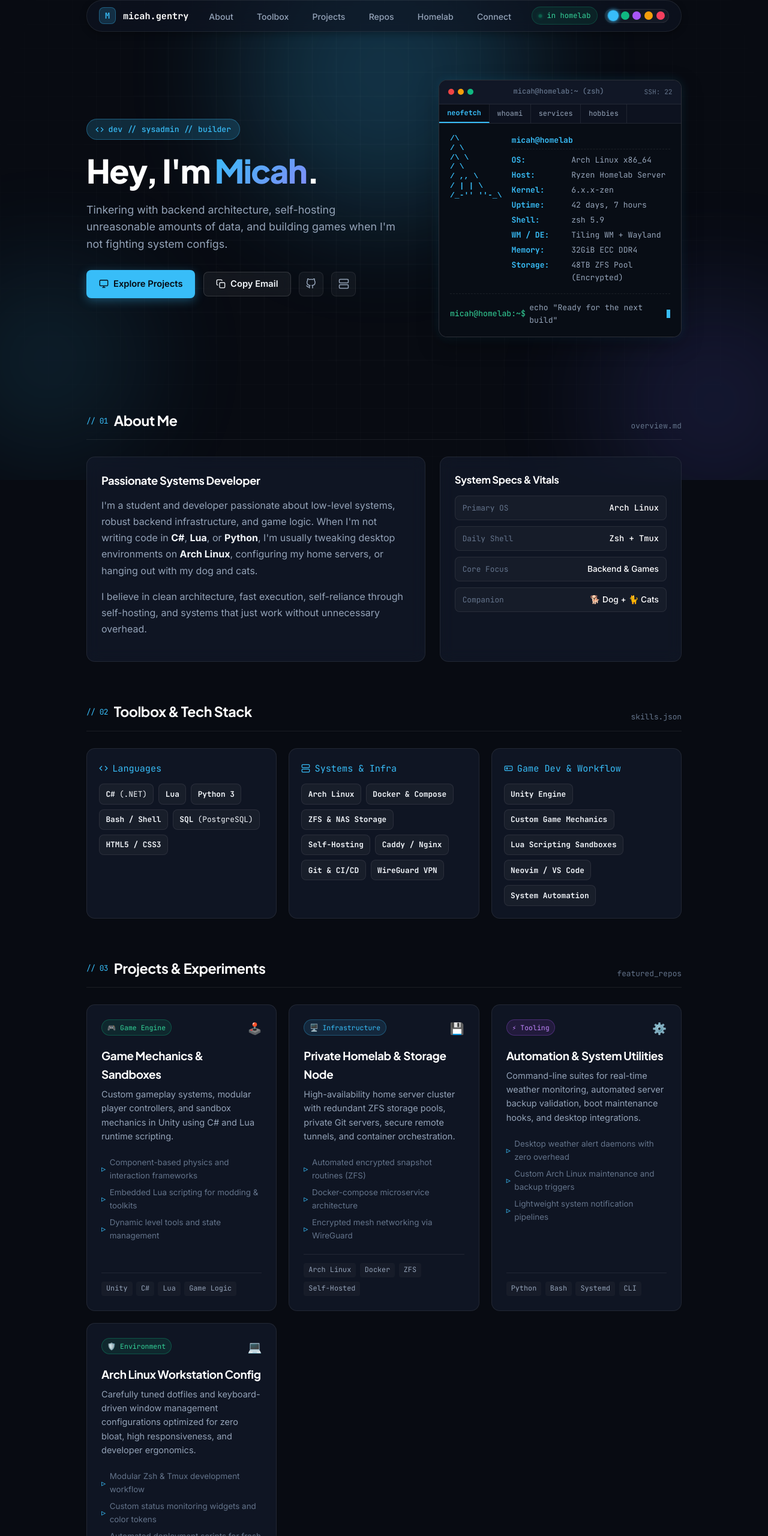
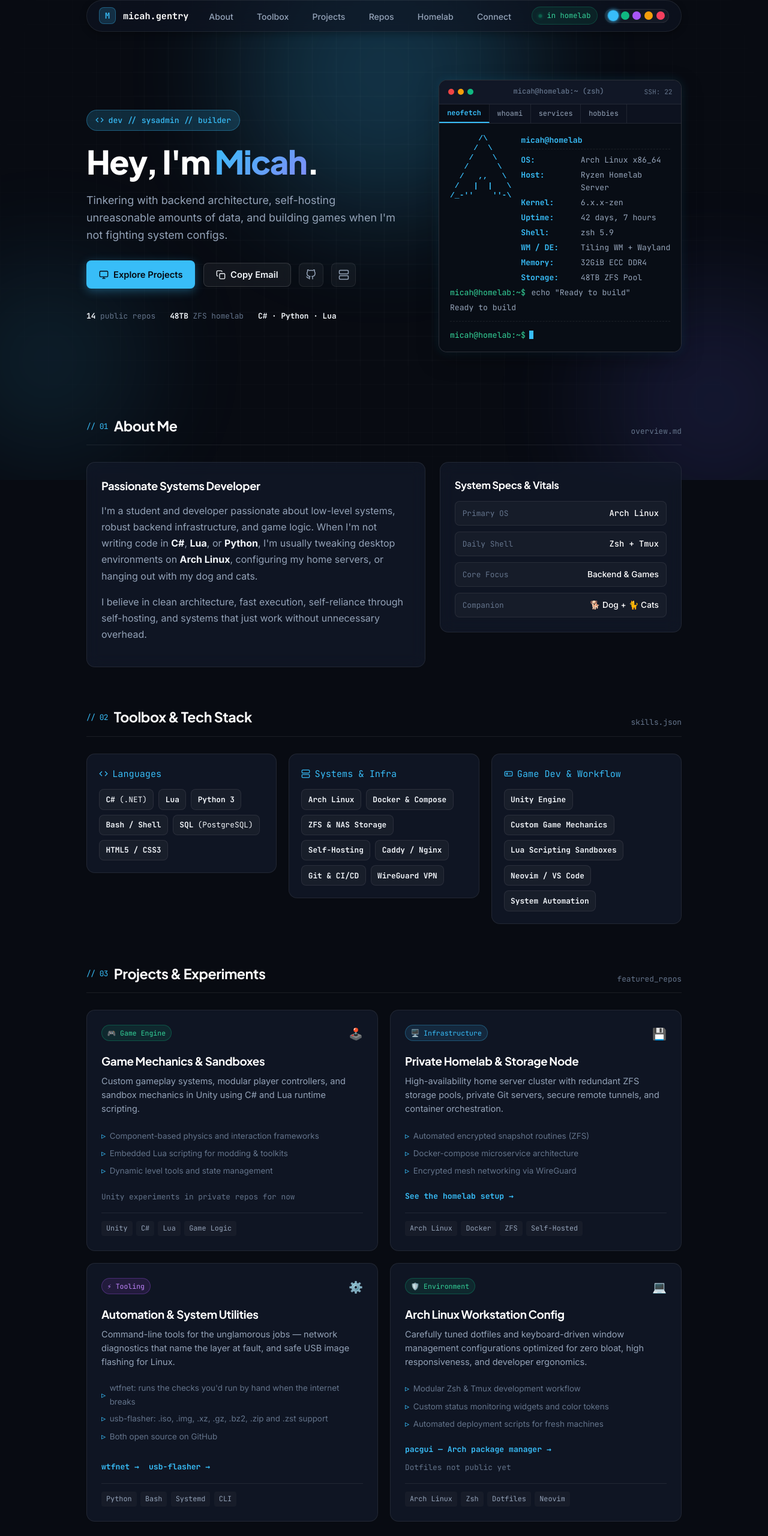
Before and after one commit to micahgen2/micahgen2.github.io, a plain HTML site: page index.html in a window 1280 px wide. Shown: the top 2560 px of the page at 60% size. Drawn offline with Linux system fonts and the light colour scheme.

Commit message:
Fix hero terminal, project cards, repo metadata, and unverified claims

```diff
--- a/index.html
+++ b/index.html
@@ -376,7 +376,7 @@
        HERO SECTION
        ========================================================================== */
     .hero {
-      padding: 2.5rem 0 3.5rem;
+      padding: 2.5rem 0 2.5rem;
       display: grid;
       grid-template-columns: 1.15fr 0.85fr;
       gap: 2.5rem;
@@ -424,6 +424,21 @@
       align-items: center;
       gap: 0.85rem;
       margin-top: 0.5rem;
+    }
+
+    .hero-stats {
+      display: flex;
+      flex-wrap: wrap;
+      gap: 0.5rem 1.5rem;
+      margin-top: 0.9rem;
+      font-family: var(--font-mono);
+      font-size: 0.8rem;
+      color: var(--text-dim);
+    }
+
+    .hero-stats strong {
+      color: var(--text-main);
+      font-weight: 600;
     }
 
     .btn {
@@ -645,6 +660,7 @@
       display: grid;
       grid-template-columns: 1.4fr 1fr;
       gap: 1.5rem;
+      align-items: start;
     }
 
     .card {
@@ -719,6 +735,7 @@
       display: grid;
       grid-template-columns: repeat(auto-fit, minmax(300px, 1fr));
       gap: 1.25rem;
+      align-items: start;
     }
 
     .stack-category {
@@ -774,6 +791,10 @@
       gap: 1.25rem;
     }
 
+    .project-grid--two {
+      grid-template-columns: repeat(2, minmax(0, 1fr));
+    }
+
     .project-card {
       background: var(--bg-card);
       border: 1px solid var(--border-subtle);
@@ -881,6 +902,25 @@
       border-radius: 4px;
       background: rgba(255, 255, 255, 0.03);
       color: var(--text-muted);
+    }
+
+    .project-links {
+      display: flex;
+      flex-wrap: wrap;
+      gap: 0.5rem 1rem;
+      margin-bottom: 1rem;
+    }
+
+    .project-links a {
+      font-family: var(--font-mono);
+      font-size: 0.82rem;
+      font-weight: 600;
+    }
+
+    .project-links .muted-note {
+      font-family: var(--font-mono);
+      font-size: 0.8rem;
+      color: var(--text-dim);
     }
 
     /* ==========================================================================
@@ -1271,6 +1311,13 @@
       outline-offset: 2px;
     }
 
+    .repo-meta {
+      font-family: var(--font-mono);
+      font-size: 0.74rem;
+      color: var(--text-dim);
+      margin-bottom: 0.75rem;
+    }
+
     .repo-link {
       display: inline-flex;
       align-items: center;
@@ -1394,6 +1441,12 @@
                 <line x1="6" y1="18" x2="6.01" y2="18"></line>
               </svg>
             </a>
+          </div>
+
+          <div class="hero-stats">
+            <span><strong>14</strong> public repos</span>
+            <span><strong>48TB</strong> ZFS homelab</span>
+            <span><strong>C# · Python · Lua</strong></span>
           </div>
         </div>
 
@@ -1540,7 +1593,7 @@
           <span style="font-family: var(--font-mono); font-size: 0.8rem; color: var(--text-dim);">featured_repos</span>
         </div>
 
-        <div class="project-grid">
+        <div class="project-grid project-grid--two">
           <!-- Project 1: Game Dev -->
           <article class="project-card">
             <div>
@@ -1558,12 +1611,17 @@
                 <li>Dynamic level tools and state management</li>
               </ul>
             </div>
+            <div>
+              <div class="project-links">
+                <span class="muted-note">Unity experiments in private repos for now</span>
+              </div>
               <div class="project-tags">
                 <span class="project-tag">Unity</span>
                 <span class="project-tag">C#</span>
                 <span class="project-tag">Lua</span>
                 <span class="project-tag">Game Logic</span>
               </div>
+            </div>
           </article>
 
           <!-- Project 2: Home Server & Storage -->
@@ -1583,12 +1641,17 @@
                 <li>Encrypted mesh networking via WireGuard</li>
               </ul>
             </div>
+            <div>
+              <div class="project-links">
+                <a href="#homelab">See the homelab setup &rarr;</a>
+              </div>
               <div class="project-tags">
                 <span class="project-tag">Arch Linux</span>
                 <span class="project-tag">Docker</span>
                 <span class="project-tag">ZFS</span>
                 <span class="project-tag">Self-Hosted</span>
               </div>
+            </div>
           </article>
 
           <!-- Project 3: Automation & Utilities -->
@@ -1600,13 +1663,18 @@
               </div>
               <h3 class="project-title">Automation & System Utilities</h3>
               <p class="project-desc">
-                Command-line suites for real-time weather monitoring, automated server backup validation, boot maintenance hooks, and desktop integrations.
+                Command-line tools for the unglamorous jobs — network diagnostics that name the layer at fault, and safe USB image flashing for Linux.
               </p>
               <ul class="project-features">
-                <li>Desktop weather alert daemons with zero overhead</li>
-                <li>Custom Arch Linux maintenance and backup triggers</li>
-                <li>Lightweight system notification pipelines</li>
+                <li>wtfnet: runs the checks you'd run by hand when the internet breaks</li>
+                <li>usb-flasher: .iso, .img, .xz, .gz, .bz2, .zip and .zst support</li>
+                <li>Both open source on GitHub</li>
               </ul>
+            </div>
+            <div>
+              <div class="project-links">
+                <a href="https://github.com/micahgen2/wtfnet" target="_blank" rel="noopener noreferrer">wtfnet &rarr;</a>
+                <a href="https://github.com/micahgen2/usb-flasher" target="_blank" rel="noopener noreferrer">usb-flasher &rarr;</a>
               </div>
               <div class="project-tags">
                 <span class="project-tag">Python</span>
@@ -1614,6 +1682,7 @@
                 <span class="project-tag">Systemd</span>
                 <span class="project-tag">CLI</span>
               </div>
+            </div>
           </article>
 
           <!-- Project 4: Dotfiles & Environment -->
@@ -1633,11 +1702,17 @@
                 <li>Automated deployment scripts for fresh machines</li>
               </ul>
             </div>
+            <div>
+              <div class="project-links">
+                <a href="https://github.com/micahgen2/pacgui" target="_blank" rel="noopener noreferrer">pacgui — Arch package manager &rarr;</a>
+                <span class="muted-note">Dotfiles not public yet</span>
+              </div>
               <div class="project-tags">
                 <span class="project-tag">Arch Linux</span>
                 <span class="project-tag">Zsh</span>
                 <span class="project-tag">Dotfiles</span>
                 <span class="project-tag">Neovim</span>
+              </div>
             </div>
           </article>
         </div>
@@ -1663,6 +1738,7 @@
               <p class="project-desc">
                 Windows Terminal Emulator with Linux command emulation written in C# (.NET 10).
               </p>
+              <div class="repo-meta">Updated Sep 5, 2026 · ★ 0</div>
             </div>
             <div>
               <a class="repo-link" href="https://github.com/micahgen2/WinLinuxTerm" target="_blank" rel="noopener noreferrer">View on GitHub &rarr;</a>
@@ -1684,6 +1760,7 @@
               <p class="project-desc">
                 Modern GTK4 / Libadwaita graphical package manager for Arch Linux &amp; ALPM distributions.
               </p>
+              <div class="repo-meta">Updated Aug 28, 2026 · ★ 0</div>
             </div>
             <div>
               <a class="repo-link" href="https://github.com/micahgen2/pacgui" target="_blank" rel="noopener noreferrer">View on GitHub &rarr;</a>
@@ -1705,6 +1782,7 @@
               <p class="project-desc">
                 Modern, high-performance system monitor written in C# with an Avalonia desktop GUI, Spectre.Console TUI, and embedded web dashboard.
               </p>
+              <div class="repo-meta">Updated Aug 13, 2026 · ★ 0</div>
             </div>
             <div>
               <a class="repo-link" href="https://github.com/micahgen2/SysMonCSharp" target="_blank" rel="noopener noreferrer">View on GitHub &rarr;</a>
@@ -1726,6 +1804,7 @@
               <p class="project-desc">
                 High-performance, safe USB disk image flasher for Linux supporting .iso, .img, .xz, .gz, .bz2, .zip, and .zst.
               </p>
+              <div class="repo-meta">Updated Aug 22, 2026 · ★ 0</div>
             </div>
             <div>
               <a class="repo-link" href="https://github.com/micahgen2/usb-flasher" target="_blank" rel="noopener noreferrer">View on GitHub &rarr;</a>
@@ -1747,6 +1826,7 @@
               <p class="project-desc">
                 A custom Discord client, built from scratch.
               </p>
+              <div class="repo-meta">Updated Aug 30, 2026 · ★ 0</div>
             </div>
             <div>
               <a class="repo-link" href="https://github.com/micahgen2/aethercord" target="_blank" rel="noopener noreferrer">View on GitHub &rarr;</a>
@@ -1768,6 +1848,7 @@
               <p class="project-desc">
                 A network diagnostic battery with an attitude problem. Runs the checks you would run by hand when the internet is broken, shows the exact command and raw output, and names the layer most likely at fault.
               </p>
+              <div class="repo-meta">Updated Oct 24, 2026 · ★ 0</div>
             </div>
             <div>
               <a class="repo-link" href="https://github.com/micahgen2/wtfnet" target="_blank" rel="noopener noreferrer">View on GitHub &rarr;</a>
@@ -1789,6 +1870,7 @@
               <p class="project-desc">
                 A custom, distraction-free, privacy-friendly YouTube desktop client. Ad-free via Invidious and Piped proxies, with a Zen Mode that hides recommendations, sidebars, and comments.
               </p>
+              <div class="repo-meta">Updated Sep 6, 2026 · ★ 0</div>
             </div>
             <div>
               <a class="repo-link" href="https://github.com/micahgen2/zentube-desktop" target="_blank" rel="noopener noreferrer">View on GitHub &rarr;</a>
@@ -1810,6 +1892,7 @@
               <p class="project-desc">
                 A modern, dark-themed custom Spotify client with direct in-browser playback via the official Spotify Web Playback SDK and zero-backend PKCE auth.
               </p>
+              <div class="repo-meta">Updated Sep 2, 2026 · ★ 0</div>
             </div>
             <div>
               <a class="repo-link" href="https://github.com/micahgen2/aether-spotify" target="_blank" rel="noopener noreferrer">View on GitHub &rarr;</a>
@@ -1831,6 +1914,7 @@
               <p class="project-desc">
                 Windows desktop system monitor written in C#. Live CPU, memory, disk, and network cards with sparklines, plus a process list, in a dark WinForms UI.
               </p>
+              <div class="repo-meta">Updated Aug 29, 2026 · ★ 0</div>
             </div>
             <div>
               <a class="repo-link" href="https://github.com/micahgen2/SysMon" target="_blank" rel="noopener noreferrer">View on GitHub &rarr;</a>
@@ -1852,6 +1936,7 @@
               <p class="project-desc">
                 iOS app that finds historical App Store builds, downloads authentic .ipa files directly from Apple CDN servers, and installs them on-device with no computer needed.
               </p>
+              <div class="repo-meta">Updated Aug 18, 2026 · ★ 0</div>
             </div>
             <div>
               <a class="repo-link" href="https://github.com/micahgen2/LegacyAppInstaller" target="_blank" rel="noopener noreferrer">View on GitHub &rarr;</a>
@@ -1859,6 +1944,28 @@
                 <span class="project-tag">Swift</span>
                 <span class="project-tag">iOS</span>
                 <span class="project-tag">IPA</span>
+              </div>
+            </div>
+          </article>
+
+          <article class="project-card">
+            <div>
+              <div class="project-header">
+                <span class="project-badge utility">Swift</span>
+                <span style="font-size: 1.2rem;">&#128421;</span>
+              </div>
+              <h3 class="project-title mono">vmforge</h3>
+              <p class="project-desc">
+                Download OS images and run them as VMs on your Mac. ARM64 guests run at near-native speed, x86_64 guests via QEMU.
+              </p>
+              <div class="repo-meta">Updated Nov 8, 2026 · ★ 0</div>
+            </div>
+            <div>
+              <a class="repo-link" href="https://github.com/micahgen2/vmforge" target="_blank" rel="noopener noreferrer">View on GitHub &rarr;</a>
+              <div class="project-tags">
+                <span class="project-tag">Swift</span>
+                <span class="project-tag">macOS</span>
+                <span class="project-tag">Virtualization</span>
               </div>
             </div>
           </article>
@@ -1891,7 +1998,7 @@
           <h2 class="section-title">
             <span class="section-tag">// 05</span> Homelab Topology
           </h2>
-          <span style="font-family: var(--font-mono); font-size: 0.8rem; color: var(--text-dim);">status: 99.9% uptime</span>
+          <span style="font-family: var(--font-mono); font-size: 0.8rem; color: var(--text-dim);">status: self-hosted</span>
         </div>
 
         <div class="homelab-banner">
@@ -1958,7 +2065,7 @@
               <span>🥖 Sourdough Bread</span>
             </div>
             <p>
-              Criminally underrated. Fermentation, wild yeast, and a crackling crust is peak kitchen engineering.
+              Criminally underrated. Fermentation, wild yeast, and a crackling crust are peak kitchen engineering.
             </p>
           </div>
 
@@ -2005,10 +2112,10 @@
           </p>
 
           <div class="connect-actions">
-            <button class="copy-chip" onclick="copyContact('email', 'micah@patrick-gentry.net')">
-              <svg width="15" height="15" viewBox="0 0 24 24" fill="none" stroke="currentColor" stroke-width="2"><rect x="9" y="9" width="13" height="13" rx="2" ry="2"></rect><path d="M5 15H4a2 2 0 0 1-2-2V4a2 2 0 0 1 2-2h9a2 2 0 0 1 2 2v1"></path></svg>
+            <a href="mailto:micah@patrick-gentry.net" class="copy-chip">
+              <svg width="15" height="15" viewBox="0 0 24 24" fill="none" stroke="currentColor" stroke-width="2"><rect x="2" y="4" width="20" height="16" rx="2" ry="2"></rect><path d="M22 6l-10 7L2 6"></path></svg>
               <span>Email: micah@patrick-gentry.net</span>
-            </button>
+            </a>
 
             <button class="copy-chip" onclick="copyContact('discord', 'micahgen2')">
               <svg width="15" height="15" viewBox="0 0 24 24" fill="none" stroke="currentColor" stroke-width="2"><path d="M18 6h-5m0 0H8a4 4 0 0 0-4 4v4a4 4 0 0 0 4 4h5m0 0h5a4 4 0 0 0 4-4v-4a4 4 0 0 0-4-4z"></path></svg>
@@ -2027,7 +2134,7 @@
     <!-- Footer -->
     <footer>
       <p>&copy; <span id="current-year">2026</span> Micah Gentry. All rights reserved.</p>
-      <p>Last updated October 2026.</p>
+      <p>Last updated November 2026.</p>
       <div class="footer-badge">
         <svg width="12" height="12" viewBox="0 0 24 24" fill="none" stroke="#10b981" stroke-width="3"><polyline points="20 6 9 17 4 12"></polyline></svg>
         <span>Zero tracking • High performance • Self-contained</span>
@@ -2049,15 +2156,13 @@
     const terminalData = {
       neofetch: `
         <div style="display: flex; gap: 1rem; align-items: flex-start; flex-wrap: wrap;">
-          <div style="color: var(--accent); font-weight: bold; line-height: 1.2; font-family: monospace;">
-  /\\<br>
- /  \\<br>
-/\\   \\<br>
-/      \\<br>
-/   ,,   \\<br>
-/   |  |  \\<br>
-/_-'' ''-_\\
-          </div>
+          <div style="color: var(--accent); font-weight: bold; line-height: 1.2; font-family: monospace; white-space: pre;">      /\\
+     /  \\
+    /    \\
+   /      \\
+  /   ,,   \\
+ /   |  |   \\
+/_-''    ''-\\</div>
           <div style="flex: 1; min-width: 200px;">
             <div class="term-row"><span class="term-key">micah@homelab</span></div>
             <div style="border-bottom: 1px dashed var(--border-subtle); margin-bottom: 0.4rem;"></div>
@@ -2068,11 +2173,13 @@
             <div class="term-row"><span class="term-key">Shell:</span> <span class="term-val">zsh 5.9</span></div>
             <div class="term-row"><span class="term-key">WM / DE:</span> <span class="term-val">Tiling WM + Wayland</span></div>
             <div class="term-row"><span class="term-key">Memory:</span> <span class="term-val">32GiB ECC DDR4</span></div>
-            <div class="term-row"><span class="term-key">Storage:</span> <span class="term-val">48TB ZFS Pool (Encrypted)</span></div>
-          </div>
-        </div>
+            <div class="term-row"><span class="term-key">Storage:</span> <span class="term-val">48TB ZFS Pool</span></div>
+          </div>
+        </div>
+        <div class="term-row"><span style="color: #34d399;">micah@homelab:~$</span> <span class="term-val">echo "Ready to build"</span></div>
+        <div class="term-row"><span class="term-val">Ready to build</span></div>
         <div class="term-prompt">
-          <span>micah@homelab:~$</span> <span class="term-val">echo "Ready for the next build"</span> <span class="term-cursor"></span>
+          <span>micah@homelab:~$</span> <span class="term-cursor"></span>
         </div>
       `,
       whoami: `
@@ -2085,7 +2192,7 @@
         <div class="term-row"><span class="term-key">Status:</span> <span class="term-val">Exploring new systems & compiling code</span></div>
         <div class="term-row"><span class="term-key">Location:</span> <span class="term-val">United States (Local time active)</span></div>
         <div class="term-prompt">
-          <span>micah@homelab:~$</span> <span class="term-val">cat /etc/motd</span> <span class="term-cursor"></span>
+          <span>micah@homelab:~$</span> <span class="term-cursor"></span>
         </div>
       `,
       services: `
@@ -2098,7 +2205,7 @@
         <div class="term-row"><span class="term-key">zfs-scrub:</span> <span class="term-val" style="color: #34d399;">● Periodic (Healthy 0 errors)</span></div>
         <div class="term-row"><span class="term-key">metrics:</span> <span class="term-val" style="color: #34d399;">● UP (node_exporter)</span></div>
         <div class="term-prompt">
-          <span>micah@homelab:~$</span> <span class="term-val">systemctl is-system-running</span> <span class="term-cursor"></span>
+          <span>micah@homelab:~$</span> <span class="term-cursor"></span>
         </div>
       `,
       hobbies: `
@@ -2107,11 +2214,11 @@
         </div>
         <div class="term-row"><span class="term-key">Gamedev:</span> <span class="term-val">Unity, C#, Lua physics sandboxes</span></div>
         <div class="term-row"><span class="term-key">Hardware:</span> <span class="term-val">Custom PC builds, NAS optimization</span></div>
-        <div class="term-row"><span class="term-key">Baking:</span> <span class="term-val">Artisan Sourdough (10/10 rating)</span></div>
+        <div class="term-row"><span class="term-key">Baking:</span> <span class="term-val">Artisan Sourdough</span></div>
         <div class="term-row"><span class="term-key">Animals:</span> <span class="term-val">1 dog, multiple cats</span></div>
         <div class="term-row"><span class="term-key">Weather:</span> <span class="term-val">Rainstorms & thunder</span></div>
         <div class="term-prompt">
-          <span>micah@homelab:~$</span> <span class="term-val">uptime</span> <span class="term-cursor"></span>
+          <span>micah@homelab:~$</span> <span class="term-cursor"></span>
         </div>
       `
     };
```
Lines whose indentation alone changed are shown as unchanged.
